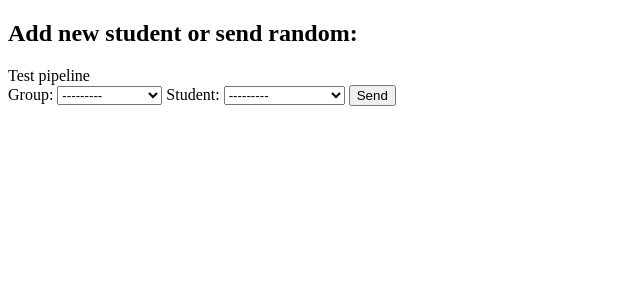
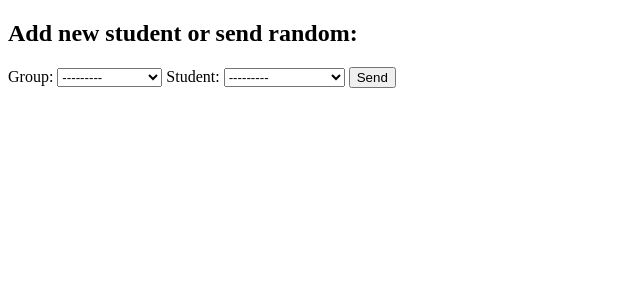
Before and after one commit to Pixel2022UA/Homework_14, a Django app: template students/templates/student.html in a window 1280 px wide. Shown: the top 300 px of the page, without its empty margins (0-640 px from the left). Run offline with Django 4.2, Linux system fonts and the light colour scheme; the template is opened without the code that fills it: values that come from a table or form of the project are taken from there, others are empty; tables that the repository leaves empty hold one stand-in row (values such as "Sample post").

Commit message:
Update student.html (#3)

```diff
--- a/students/templates/student.html
+++ b/students/templates/student.html
@@ -7,8 +7,6 @@
     {% block content %}
 <h2>Add new student or send random:</h2>
 
-Test pipeline
-
 <form action="{% url 'add_student' %}" method="post">
     {% csrf_token %}
     {{ form }}
```
